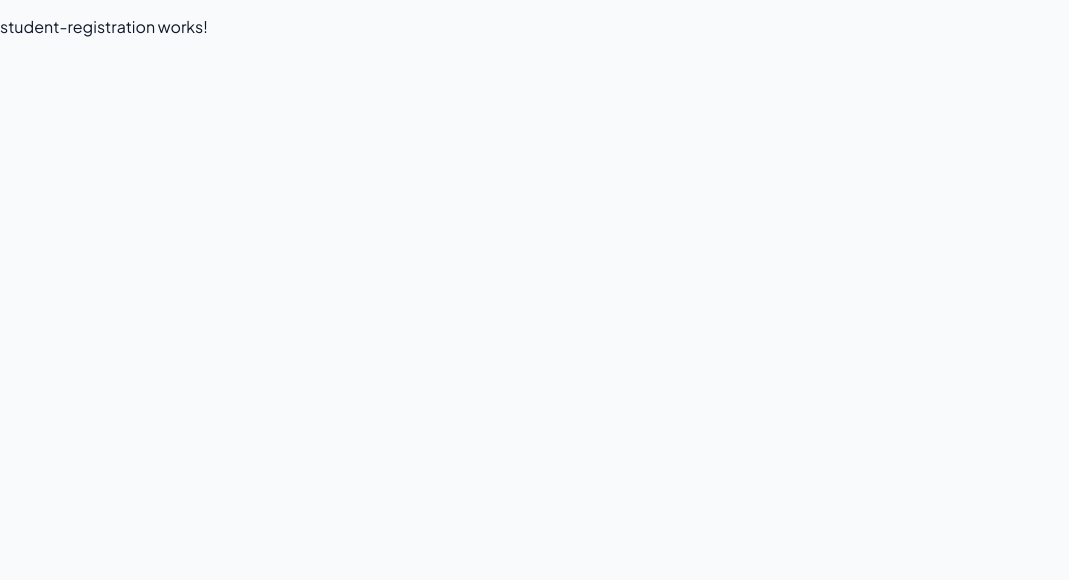
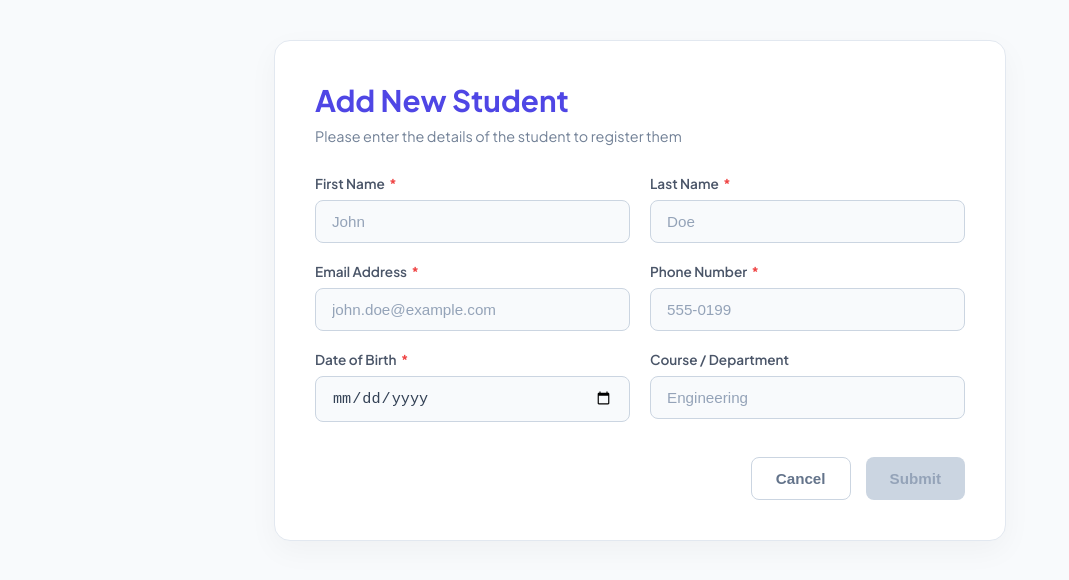
Before and after one commit to LinusJose/Student-Registartion, an Angular app: page /student-registration in a window 1280 px wide. Shown: the top 580 px of the page, without its empty margins (0-1069 px from the left). Built offline with nearby package versions, Linux system fonts and the light colour scheme.

Commit message:
Add Student done

```diff
--- a/src/app/student-registration/student-registration.component.css
+++ b/src/app/student-registration/student-registration.component.css
@@ -0,0 +1,148 @@
+@import url('https://fonts.googleapis.com/css2?family=Plus+Jakarta+Sans:wght@300;400;500;600;700&display=swap');
+
+:host {
+  display: block;
+  font-family: 'Plus Jakarta Sans', sans-serif;
+  min-height: 100vh;
+  background-color: #f8fafc;
+  padding: 40px 20px;
+}
+
+.registration-container {
+  display: flex;
+  justify-content: center;
+  align-items: center;
+  width: 100%;
+}
+
+.registration-card {
+  background-color: #ffffff;
+  border-radius: 16px;
+  box-shadow: 0 10px 30px rgba(0, 0, 0, 0.04);
+  border: 1px solid #e2e8f0;
+  padding: 40px;
+  width: 100%;
+  max-width: 650px;
+}
+
+.registration-card h2 {
+  color: #4f46e5;
+  font-size: 1.85rem;
+  font-weight: 700;
+  margin: 0 0 8px 0;
+}
+
+.registration-card p {
+  color: #718096;
+  font-size: 0.9rem;
+  margin: 0 0 30px 0;
+}
+
+.registration-form {
+  display: flex;
+  flex-direction: column;
+  gap: 20px;
+}
+
+.form-row {
+  display: flex;
+  gap: 20px;
+}
+
+.form-group {
+  display: flex;
+  flex-direction: column;
+  gap: 8px;
+  flex: 1;
+}
+
+.form-group label {
+  color: #4a5568;
+  font-size: 0.85rem;
+  font-weight: 600;
+}
+
+.form-group input {
+  background-color: #f8fafc;
+  border: 1px solid #cbd5e1;
+  border-radius: 8px;
+  padding: 12px 16px;
+  font-size: 0.95rem;
+  color: #334155;
+  transition: all 0.3s ease;
+}
+
+.form-group input::placeholder {
+  color: #94a3b8;
+}
+
+.form-group input:focus {
+  outline: none;
+  border-color: #4f46e5;
+  background-color: #ffffff;
+  box-shadow: 0 0 0 3px rgba(79, 70, 229, 0.15);
+}
+
+.form-actions {
+  display: flex;
+  justify-content: flex-end;
+  gap: 15px;
+  margin-top: 15px;
+}
+
+.btn-submit {
+  background-color: #4f46e5;
+  color: #ffffff;
+  border: none;
+  border-radius: 8px;
+  padding: 12px 24px;
+  font-size: 0.95rem;
+  font-weight: 600;
+  cursor: pointer;
+  transition: all 0.3s ease;
+  box-shadow: 0 4px 6px rgba(79, 70, 229, 0.2);
+}
+
+.btn-submit:hover:not(:disabled) {
+  background-color: #4338ca;
+  transform: translateY(-1px);
+  box-shadow: 0 6px 12px rgba(79, 70, 229, 0.3);
+}
+
+.btn-submit:disabled {
+  background-color: #cbd5e1;
+  color: #94a3b8;
+  cursor: not-allowed;
+  box-shadow: none;
+}
+
+.btn-cancel {
+  background-color: transparent;
+  color: #64748b;
+  border: 1px solid #cbd5e1;
+  border-radius: 8px;
+  padding: 12px 24px;
+  font-size: 0.95rem;
+  font-weight: 600;
+  cursor: pointer;
+  transition: all 0.3s ease;
+}
+
+.btn-cancel:hover {
+  background-color: #f1f5f9;
+  color: #334155;
+}
+
+@media (max-width: 600px) {
+  .form-row {
+    flex-direction: column;
+    gap: 20px;
+  }
+}
+
+/* Red required asterisk style */
+.required {
+  color: #ef4444; /* Bright red color */
+  margin-left: 2px;
+  font-weight: bold;
+}
--- a/src/app/student-registration/student-registration.component.html
+++ b/src/app/student-registration/student-registration.component.html
@@ -1 +1,104 @@
-<p>student-registration works!</p>
+<div class="registration-container">
+  <div class="registration-card">
+    <h2>Add New Student</h2>
+    <p>Please enter the details of the student to register them</p>
+
+    <!-- (ngSubmit) links the form submission to our TS onSubmit() method -->
+    <form (ngSubmit)="onSubmit()" #regForm="ngForm" class="registration-form">
+
+      <div class="form-row">
+        <!-- First Name (Required) -->
+        <div class="form-group">
+          <label for="firstName">First Name <span class="required">*</span></label>
+          <input
+            type="text"
+            id="firstName"
+            name="firstName"
+            [(ngModel)]="firstName"
+            placeholder="John"
+            required
+          />
+        </div>
+
+        <!-- Last Name (Required) -->
+        <div class="form-group">
+          <label for="lastName">Last Name <span class="required">*</span></label>
+          <input
+            type="text"
+            id="lastName"
+            name="lastName"
+            [(ngModel)]="lastName"
+            placeholder="Doe"
+            required
+          />
+        </div>
+      </div>
+
+      <div class="form-row">
+        <!-- Email (Required) -->
+        <div class="form-group">
+          <label for="email">Email Address <span class="required">*</span></label>
+          <input
+            type="email"
+            id="email"
+            name="email"
+            [(ngModel)]="email"
+            placeholder="john.doe@example.com"
+            required
+          />
+        </div>
+
+        <!-- Phone Number (Required) -->
+        <div class="form-group">
+          <label for="phoneNumber">Phone Number <span class="required">*</span></label>
+          <input
+            type="text"
+            id="phoneNumber"
+            name="phoneNumber"
+            [(ngModel)]="phoneNumber"
+            placeholder="555-0199"
+            required
+          />
+        </div>
+      </div>
+
+      <div class="form-row">
+        <!-- Date of Birth (Required) -->
+        <div class="form-group">
+          <label for="dateOfBirth">Date of Birth <span class="required">*</span></label>
+          <input
+            type="date"
+            id="dateOfBirth"
+            name="dateOfBirth"
+            [(ngModel)]="dateOfBirth"
+            required
+          />
+        </div>
+
+        <!-- Course (Optional - No asterisk) -->
+        <div class="form-group">
+          <label for="course">Course / Department</label>
+          <input
+            type="text"
+            id="course"
+            name="course"
+            [(ngModel)]="course"
+            placeholder="Engineering"
+          />
+        </div>
+      </div>
+
+      <!-- Action Buttons -->
+      <div class="form-actions">
+        <button type="button" class="btn-cancel" (click)="onCancel()">
+          Cancel
+        </button>
+        <!-- The button remains disabled until all required fields are filled out -->
+        <button type="submit" class="btn-submit" [disabled]="!regForm.valid">
+          Submit
+        </button>
+      </div>
+
+    </form>
+  </div>
+</div>
--- a/src/app/student-registration/student-registration.component.ts
+++ b/src/app/student-registration/student-registration.component.ts
@@ -1,9 +1,60 @@
-import { Component } from '@angular/core';
+import { Component, inject } from '@angular/core';
+import { FormsModule } from '@angular/forms';
+import { HttpClient } from '@angular/common/http';
+import { Router } from '@angular/router';
 
 @Component({
   selector: 'app-student-registration',
-  imports: [],
+  imports: [FormsModule], // Allows us to use inputs with [(ngModel)]
   templateUrl: './student-registration.component.html',
   styleUrl: './student-registration.component.css',
 })
-export class StudentRegistration {}
+export class StudentRegistration {
+  private readonly http = inject(HttpClient); // Injects HTTP client to call C# API
+  private readonly router = inject(Router);     // Injects Router to change pages
+
+  // 1. Define variables matching StudentReg.cs fields
+  firstName = '';
+  lastName = '';
+  email = '';
+  phoneNumber = '';
+  dateOfBirth = '';
+  course = '';
+
+  // 2. This method is called when the user clicks "Submit"
+  onSubmit() {
+    // Construct the payload to match the properties in StudentReg.cs
+    const studentData = {
+      firstName: this.firstName,
+      lastName: this.lastName,
+      email: this.email,
+      phoneNumber: this.phoneNumber,
+      dateOfBirth: this.dateOfBirth,
+      course: this.course,
+    };
+
+    // 3. Make the API POST request to your C# backend
+    this.http.post('https://localhost:7069/api/student/StudentInsert', studentData)
+      .subscribe({
+        next: (response: any) => {
+          // If the backend returns success
+          if (response && response.status === 'Success') {
+            alert('Student added successfully!');
+            // Redirect back to the main dashboard table
+            this.router.navigate(['/student-dashboard']);
+          } else {
+            alert('Error adding student: ' + response.message);
+          }
+        },
+        error: (err) => {
+          console.error('Error details:', err);
+          alert('Failed to connect to the backend server. Make sure your C# API project is running!');
+        }
+      });
+  }
+
+  // Cancel and go back to dashboard without saving
+  onCancel() {
+    this.router.navigate(['/student-dashboard']);
+  }
+}
```
